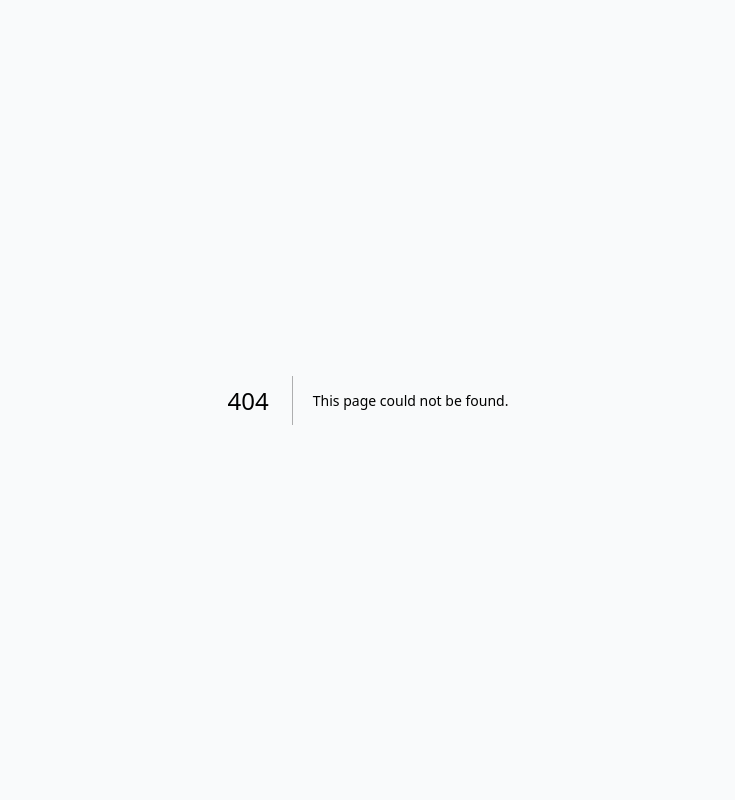
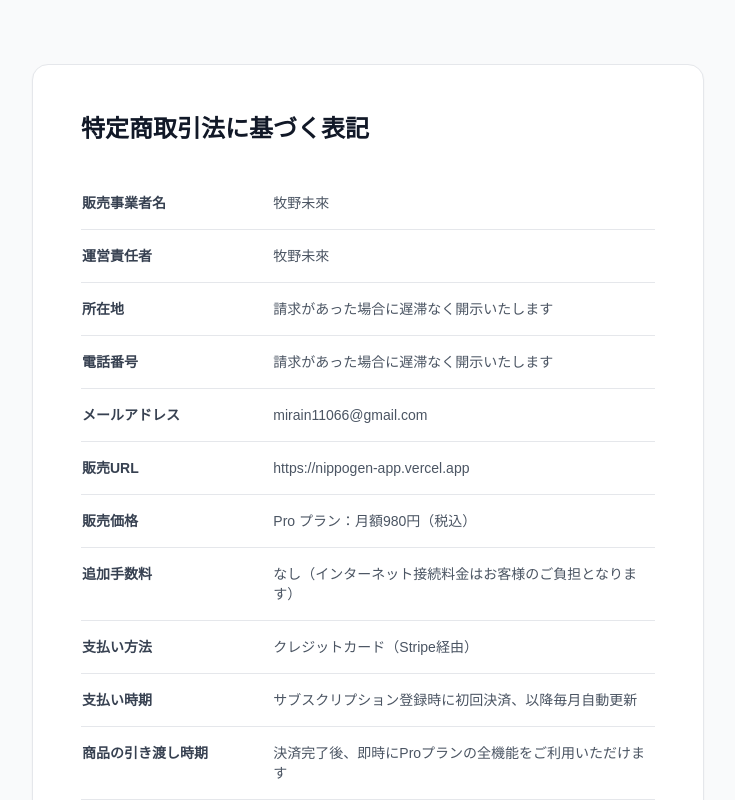
Before and after one commit to mirain11066/nippogen-app, a Next.js app: page /legal/tokushoho in a window 1280 px wide. Before the commit this address had no page. Shown: the top 800 px of the page, without its empty margins (272-1007 px from the left). Built offline with nearby package versions, Linux system fonts and the light colour scheme.

Commit message:
Add tokushoho and privacy policy pages

```diff
--- /dev/null
+++ b/app/legal/page.tsx
@@ -0,0 +1,48 @@
+export default function PrivacyPage() {
+  return (
+    <div className="min-h-screen bg-gray-50 py-16 px-4">
+      <div className="max-w-2xl mx-auto bg-white rounded-2xl shadow-sm border border-gray-200 p-8 sm:p-12">
+        <h1 className="text-2xl font-bold text-gray-900 mb-8">プライバシーポリシー</h1>
+
+        <div className="space-y-6 text-sm text-gray-600 leading-relaxed">
+          <section>
+            <h2 className="text-lg font-semibold text-gray-800 mb-2">1. 収集する情報</h2>
+            <p>当サービス（NippoGen）は、以下の情報を収集します。メールアドレス（アカウント登録・ログイン時）、お支払い情報（Stripe を通じて処理され、当サービスではカード情報を直接保持しません）、日報生成に入力されたテキストデータ、サービスの利用状況（生成回数等）。</p>
+          </section>
+
+          <section>
+            <h2 className="text-lg font-semibold text-gray-800 mb-2">2. 情報の利用目的</h2>
+            <p>収集した情報は、サービスの提供・改善、アカウント管理、お支払い処理、カスタマーサポート、サービスに関するお知らせの送信に利用します。</p>
+          </section>
+
+          <section>
+            <h2 className="text-lg font-semibold text-gray-800 mb-2">3. 第三者への提供</h2>
+            <p>法令に基づく場合を除き、お客様の個人情報を第三者に提供することはありません。ただし、決済処理のため Stripe Inc. にお支払い情報が送信されます。AI日報生成のため、入力テキストが Anthropic, PBC のAPIに送信されます。</p>
+          </section>
+
+          <section>
+            <h2 className="text-lg font-semibold text-gray-800 mb-2">4. データの保管</h2>
+            <p>お客様のデータは、Supabase（クラウドデータベース）に安全に保管されます。アカウント削除時には関連データを削除いたします。</p>
+          </section>
+
+          <section>
+            <h2 className="text-lg font-semibold text-gray-800 mb-2">5. Cookie について</h2>
+            <p>当サービスでは、認証状態の維持のために Cookie を使用しています。</p>
+          </section>
+
+          <section>
+            <h2 className="text-lg font-semibold text-gray-800 mb-2">6. お問い合わせ</h2>
+            <p>プライバシーに関するお問い合わせは mirain11066@gmail.com までご連絡ください。</p>
+          </section>
+
+          <section>
+            <h2 className="text-lg font-semibold text-gray-800 mb-2">7. 改定</h2>
+            <p>本ポリシーは予告なく変更される場合があります。変更後の内容は本ページに掲載した時点で効力を生じます。</p>
+          </section>
+
+          <p className="text-xs text-gray-400 mt-8">最終更新日: 2026年2月19日</p>
+        </div>
+      </div>
+    </div>
+  );
+}
--- /dev/null
+++ b/app/legal/tokushoho/page.tsx
@@ -0,0 +1,66 @@
+export default function TokushohoPage() {
+  return (
+    <div className="min-h-screen bg-gray-50 py-16 px-4">
+      <div className="max-w-2xl mx-auto bg-white rounded-2xl shadow-sm border border-gray-200 p-8 sm:p-12">
+        <h1 className="text-2xl font-bold text-gray-900 mb-8">特定商取引法に基づく表記</h1>
+
+        <table className="w-full text-sm">
+          <tbody className="divide-y divide-gray-200">
+            <tr>
+              <td className="py-4 pr-4 font-semibold text-gray-700 align-top w-1/3">販売事業者名</td>
+              <td className="py-4 text-gray-600">牧野未來</td>
+            </tr>
+            <tr>
+              <td className="py-4 pr-4 font-semibold text-gray-700 align-top">運営責任者</td>
+              <td className="py-4 text-gray-600">牧野未來</td>
+            </tr>
+            <tr>
+              <td className="py-4 pr-4 font-semibold text-gray-700 align-top">所在地</td>
+              <td className="py-4 text-gray-600">請求があった場合に遅滞なく開示いたします</td>
+            </tr>
+            <tr>
+              <td className="py-4 pr-4 font-semibold text-gray-700 align-top">電話番号</td>
+              <td className="py-4 text-gray-600">請求があった場合に遅滞なく開示いたします</td>
+            </tr>
+            <tr>
+              <td className="py-4 pr-4 font-semibold text-gray-700 align-top">メールアドレス</td>
+              <td className="py-4 text-gray-600">mirain11066@gmail.com</td>
+            </tr>
+            <tr>
+              <td className="py-4 pr-4 font-semibold text-gray-700 align-top">販売URL</td>
+              <td className="py-4 text-gray-600">https://nippogen-app.vercel.app</td>
+            </tr>
+            <tr>
+              <td className="py-4 pr-4 font-semibold text-gray-700 align-top">販売価格</td>
+              <td className="py-4 text-gray-600">Pro プラン：月額980円（税込）</td>
+            </tr>
+            <tr>
+              <td className="py-4 pr-4 font-semibold text-gray-700 align-top">追加手数料</td>
+              <td className="py-4 text-gray-600">なし（インターネット接続料金はお客様のご負担となります）</td>
+            </tr>
+            <tr>
+              <td className="py-4 pr-4 font-semibold text-gray-700 align-top">支払い方法</td>
+              <td className="py-4 text-gray-600">クレジットカード（Stripe経由）</td>
+            </tr>
+            <tr>
+              <td className="py-4 pr-4 font-semibold text-gray-700 align-top">支払い時期</td>
+              <td className="py-4 text-gray-600">サブスクリプション登録時に初回決済、以降毎月自動更新</td>
+            </tr>
+            <tr>
+              <td className="py-4 pr-4 font-semibold text-gray-700 align-top">商品の引き渡し時期</td>
+              <td className="py-4 text-gray-600">決済完了後、即時にProプランの全機能をご利用いただけます</td>
+            </tr>
+            <tr>
+              <td className="py-4 pr-4 font-semibold text-gray-700 align-top">返品・キャンセルについて</td>
+              <td className="py-4 text-gray-600">デジタルサービスの性質上、返品はお受けしておりません。サブスクリプションはいつでもキャンセル可能で、キャンセル後は次回更新日まで引き続きご利用いただけます。</td>
+            </tr>
+            <tr>
+              <td className="py-4 pr-4 font-semibold text-gray-700 align-top">動作環境</td>
+              <td className="py-4 text-gray-600">最新のウェブブラウザ（Chrome、Safari、Firefox、Edge）</td>
+            </tr>
+          </tbody>
+        </table>
+      </div>
+    </div>
+  );
+}
```
